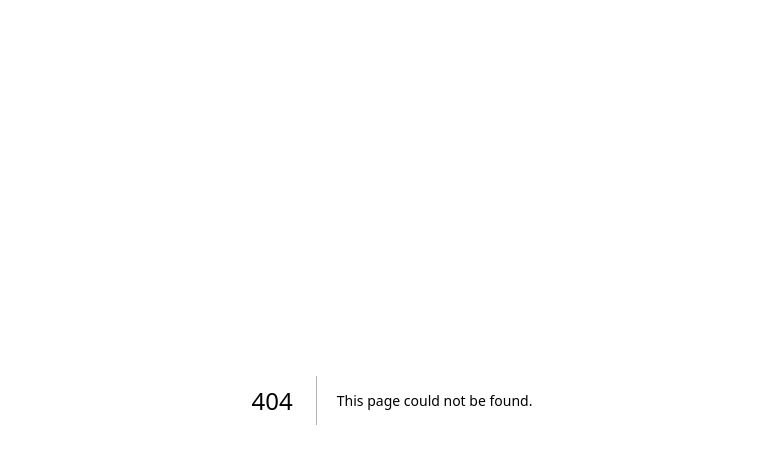
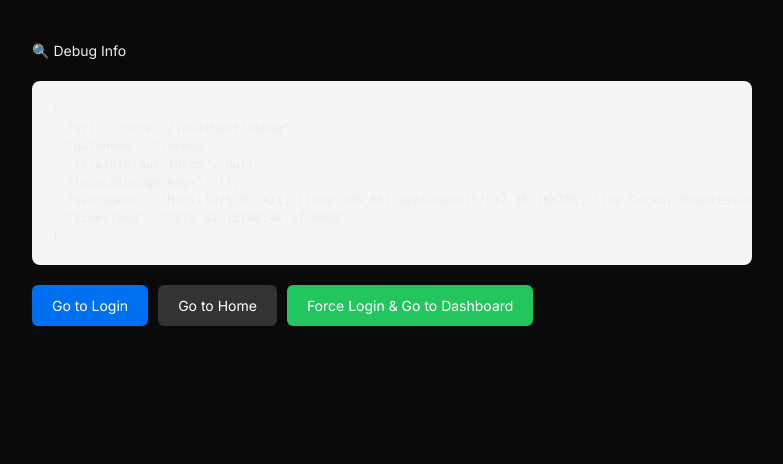
Before and after one commit to Sziszko468/booking-app, a Next.js app: page /debug in a window 1280 px wide. Before the commit this address had no page. Shown: the top 464 px of the page, without its empty margins (248-1031 px from the left). Built offline with nearby package versions, Linux system fonts and the light colour scheme.

Commit message:
Debug v1.0

```diff
--- /dev/null
+++ b/src/app/debug/page.tsx
@@ -0,0 +1,53 @@
+"use client";
+
+import { useEffect, useState } from "react";
+import Link from "next/link";
+
+export default function DebugPage() {
+  const [info, setInfo] = useState<any>({});
+
+  useEffect(() => {
+    setInfo({
+      url: window.location.href,
+      pathname: window.location.pathname,
+      localStorage_token: localStorage.getItem("token"),
+      localStorage_keys: Object.keys(localStorage),
+      userAgent: navigator.userAgent,
+      timestamp: new Date().toISOString(),
+    });
+  }, []);
+
+  return (
+    <div style={{ padding: "40px", maxWidth: "800px", margin: "0 auto" }}>
+      <h1 style={{ marginBottom: "20px" }}>🔍 Debug Info</h1>
+
+      <pre style={{
+        background: "#f5f5f5",
+        padding: "20px",
+        borderRadius: "8px",
+        overflow: "auto",
+        fontSize: "12px",
+      }}>
+        {JSON.stringify(info, null, 2)}
+      </pre>
+
+      <div style={{ marginTop: "20px", display: "flex", gap: "10px" }}>
+        <Link href="/login" style={{ padding: "10px 20px", background: "#0070f3", color: "white", borderRadius: "6px", textDecoration: "none" }}>
+          Go to Login
+        </Link>
+        <Link href="/" style={{ padding: "10px 20px", background: "#333", color: "white", borderRadius: "6px", textDecoration: "none" }}>
+          Go to Home
+        </Link>
+        <button
+          onClick={() => {
+            localStorage.setItem("token", "fake-jwt-token");
+            window.location.href = "/dashboard";
+          }}
+          style={{ padding: "10px 20px", background: "#22c55e", color: "white", borderRadius: "6px", border: "none", cursor: "pointer" }}
+        >
+          Force Login & Go to Dashboard
+        </button>
+      </div>
+    </div>
+  );
+}
```
